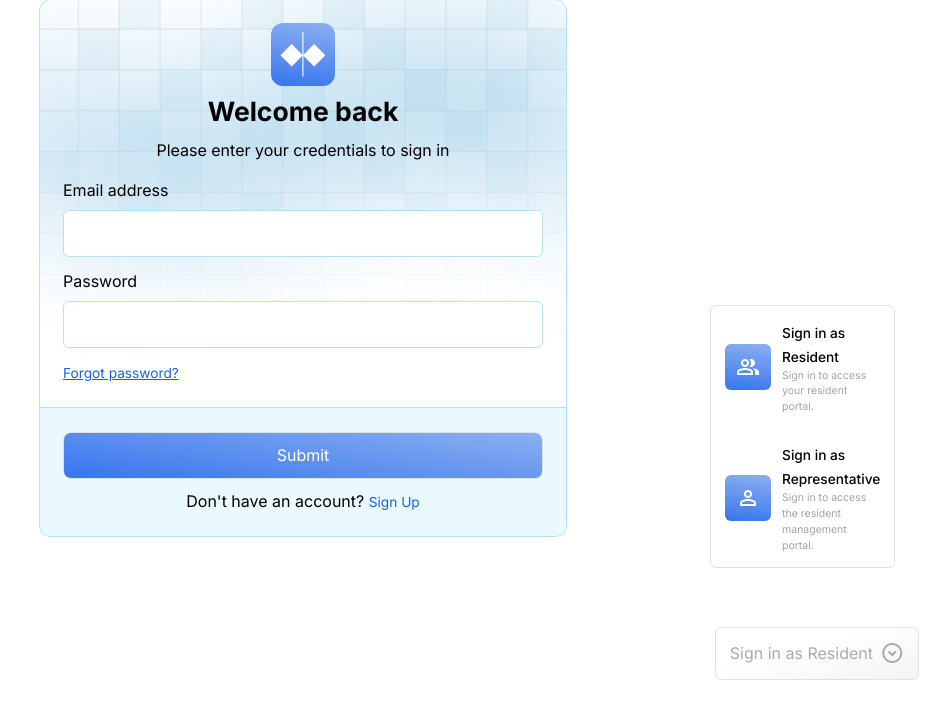
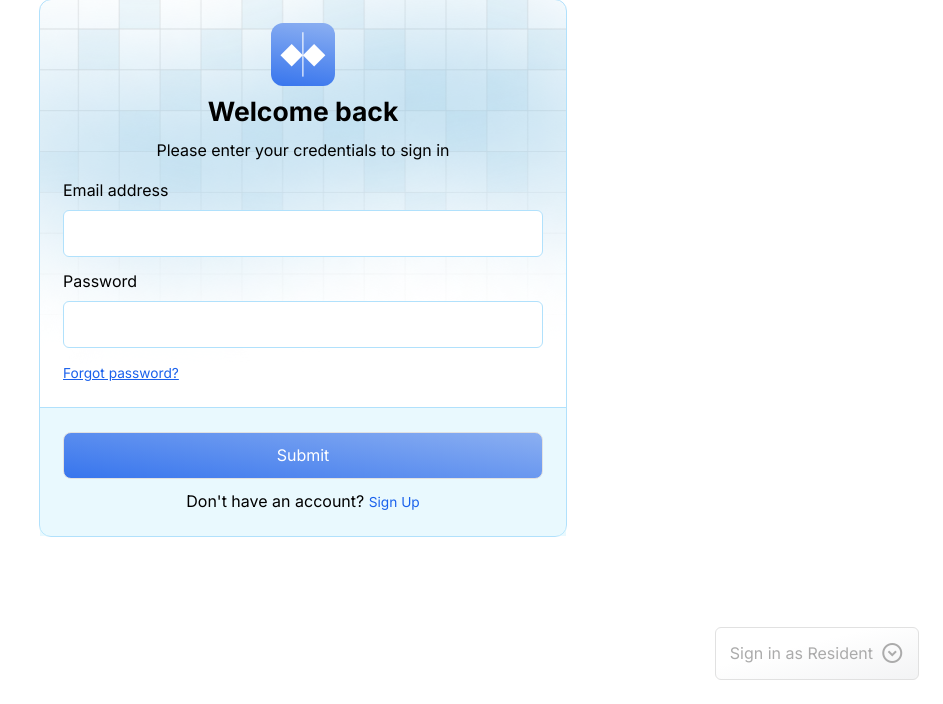
Before and after one commit to lash0000/im101, a PHP site: page / in a window 1280 px wide. Shown: the part 96-800 px from the top of the page, without its empty margins (337-1280 px from the left). Run offline with PHP 8.4, Linux system fonts and the light colour scheme; some libraries are stand-ins or nearby versions.

Commit message:
:heart: user category design

```diff
--- a/index.php
+++ b/index.php
@@ -69,7 +69,7 @@ if ($_SERVER["REQUEST_METHOD"] == "POST") {
   <link href="https://fonts.googleapis.com/css2?family=Inter:wght@100..900&display=swap" rel="stylesheet">
   <link rel="stylesheet" href="./public/assets/index.css" />
   <link href="https://fonts.googleapis.com/css2?family=Material+Icons" rel="stylesheet">
-  <link href="https://fonts.googleapis.com/css2?family=Material+Symbols+Outlined" rel="stylesheet">
+  <link rel="stylesheet" href="https://fonts.googleapis.com/css2?family=Material+Symbols+Outlined:opsz,wght,FILL,GRAD@24,300,0,0" />
   <title>IM101 - Sign In</title>
 
 </head>
@@ -130,8 +130,19 @@ if ($_SERVER["REQUEST_METHOD"] == "POST") {
     </aside>
   </section>
   <div class="user-type-wrapper">
-    <div id="dropdown" class="user-content">
-      <div id="select-one" class="drop-selection">
+    <div class="user-content user-type">
+      <button id="drop-select">
+        <span>
+          Sign in as Resident
+        </span>
+        <span class="material-symbols-outlined" id="animate-rotate">
+          expand_circle_down
+        </span>
+      </button>
+    </div>
+  </div>
+  <div id="dropdown" class="user-content" style="opacity: 0; display: none;">
+    <button id="select-one" class="drop-selection">
       <span class="material-symbols-outlined" id="drop-round">
         group
       </span>
@@ -139,8 +150,8 @@ if ($_SERVER["REQUEST_METHOD"] == "POST") {
         <span>Sign in as Resident</span>
         <p>Sign in to access your resident portal.</p>
       </div>
-      </div>
-      <div id="select-two" class="drop-selection">
+    </button>
+    <button id="select-two" class="drop-selection">
       <span class="material-symbols-outlined" id="drop-round">
         person
       </span>
@@ -148,19 +159,10 @@ if ($_SERVER["REQUEST_METHOD"] == "POST") {
         <span>Sign in as Representative</span>
         <p>Sign in to access the resident management portal.</p>
       </div>
-      </div>
-    </div>
-    <div class="user-content user-type">
-      <button>
-        <span>
-          Sign in as Resident
-        </span>
-        <span class="material-symbols-outlined">
-          expand_circle_down
-        </span>
     </button>
   </div>
-  </div>
+  <script src="https://cdn.jsdelivr.net/npm/gsap@3.12.5/dist/gsap.min.js"></script>
+  <script src="./public/assets/js/GSAP.js"></script>
   <script>
     setTimeout(function() {
       const authFailed = document.getElementById('auth-failed');
```
Also changed, not shown: pages/main/register.php (+35 -1 lines). Lines whose indentation alone changed are shown as unchanged.
